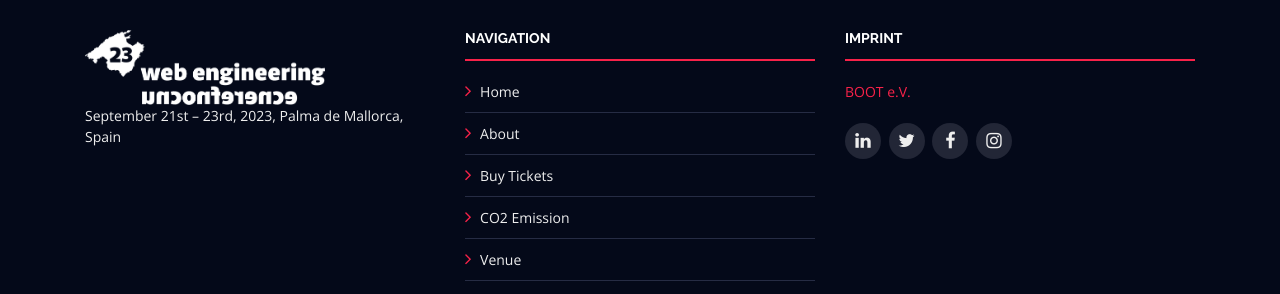
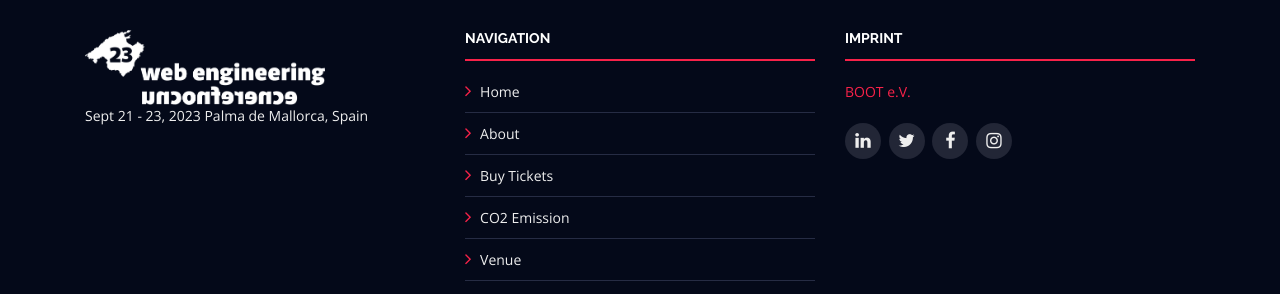
Before and after one commit to weuc/weuc.eu, a Jekyll site: the page built from index.html, in a window 1280 px wide and 900 px high, scrolled down 6230 px. Shown: the part 415-709 px from the top of the window. Built offline with Jekyll 4.4.1, drawn with Linux system fonts in a browser that asks for light colours.

Commit message:
make date shorter

```diff
--- a/_includes/footer.html
+++ b/_includes/footer.html
@@ -8,7 +8,7 @@
 
         <div class="col-lg-4 col-md-6">
           <img src="assets/img/logoFooter.png" width="240" alt="Web Engineering Unconference">
-          <p>September 21st – 23rd, 2023, Palma de Mallorca, Spain</p>
+          <p>Sept 21 - 23, 2023 Palma de Mallorca, Spain</p>
         </div>
 
         <div class="col-lg-4 col-md-6 footer-links">
```
